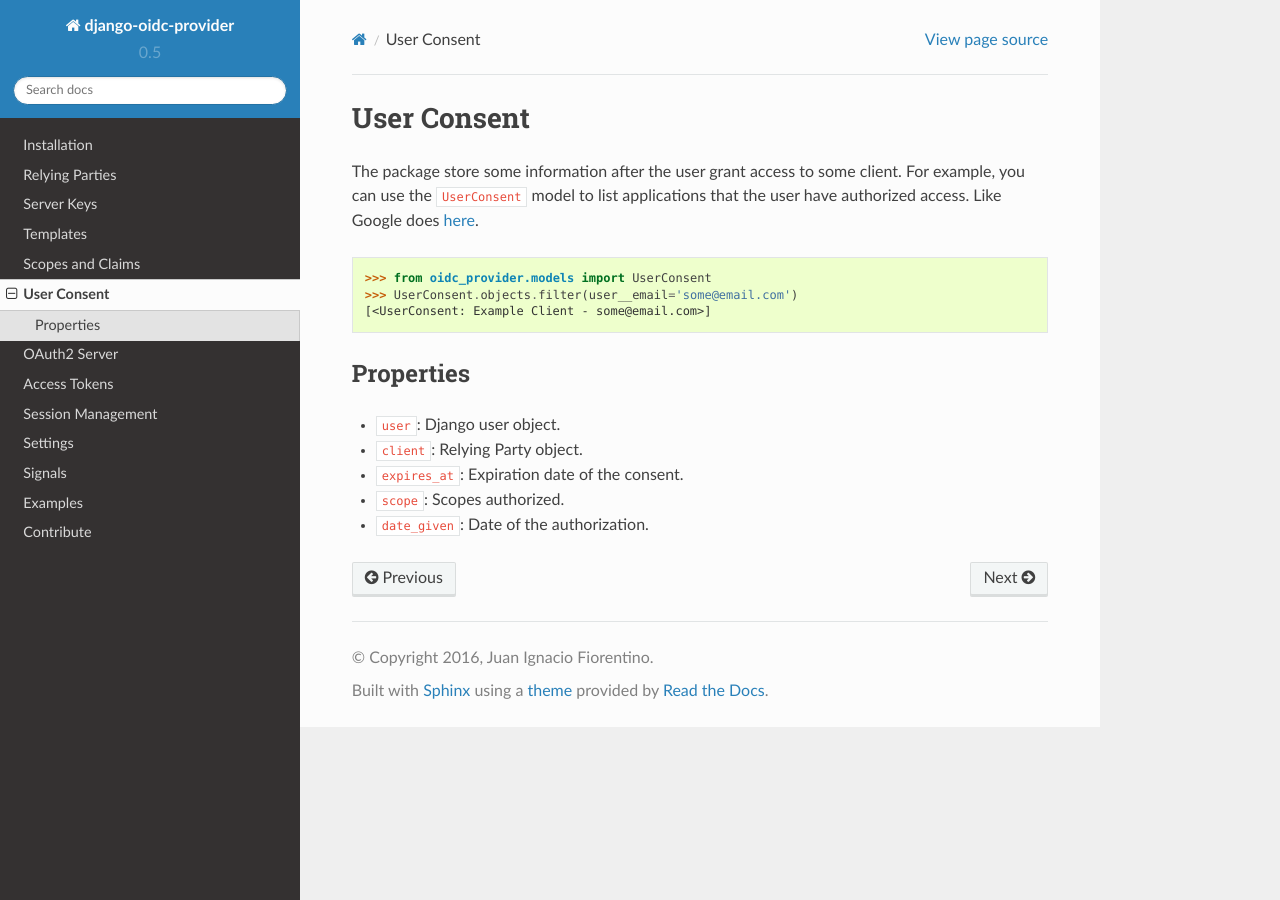
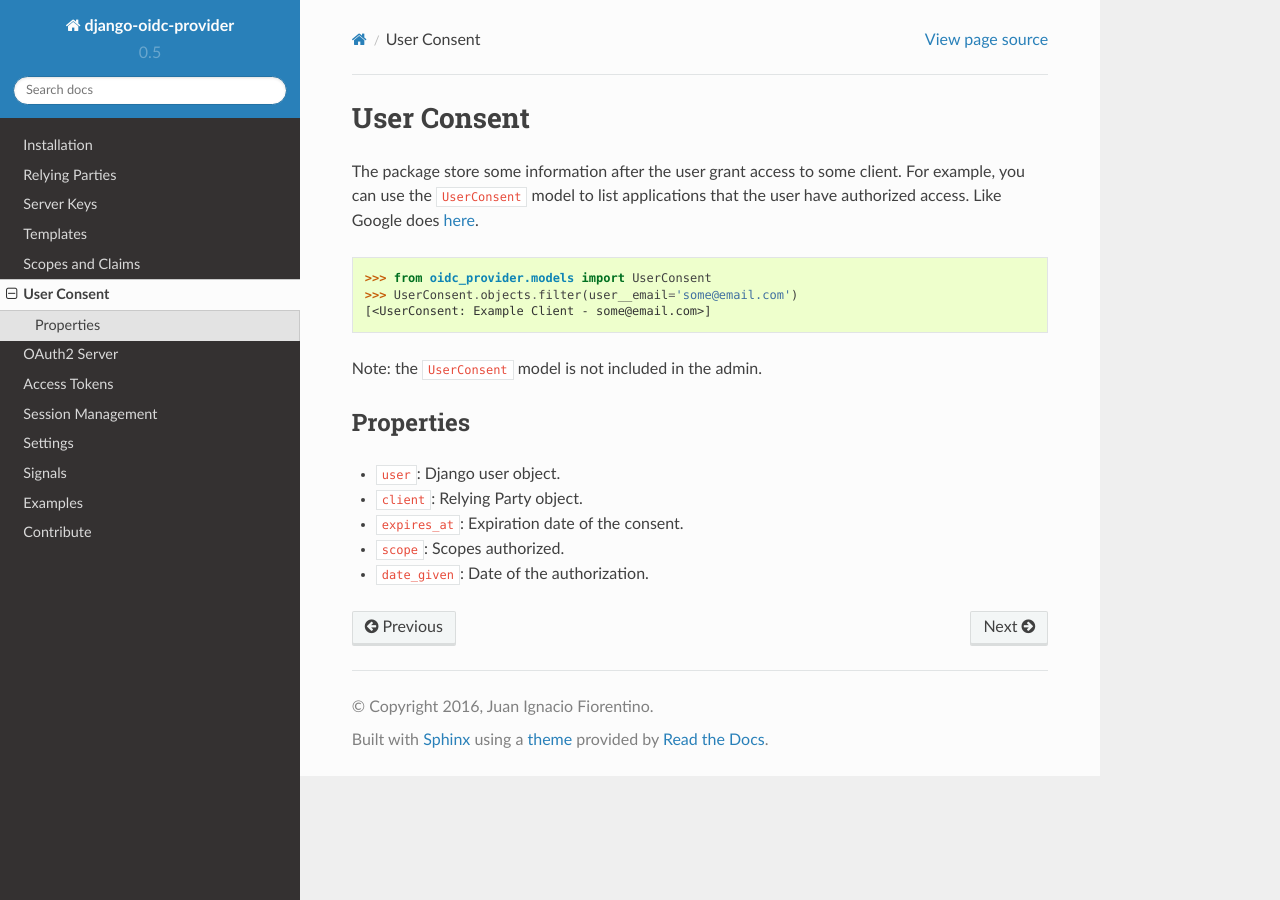
Before and after one commit to juanifioren/django-oidc-provider, a Sphinx documentation site: the page built from docs/sections/userconsent.rst, in a window 1280 px wide. Built offline with Sphinx 7.4.7 and the Read the Docs theme 2.0.0, drawn with Linux system fonts in a browser that asks for light colours.

Commit message:
Added note about UserConsent not being in the admin

```diff
--- a/docs/sections/userconsent.rst
+++ b/docs/sections/userconsent.rst
@@ -9,6 +9,9 @@ The package store some information after the user grant access to some client. F
     >>> UserConsent.objects.filter(user__email='some@email.com')
     [<UserConsent: Example Client - some@email.com>]
 
+Note: the ``UserConsent`` model is not included in the admin.
+
+
 Properties
 ==========
 
```
